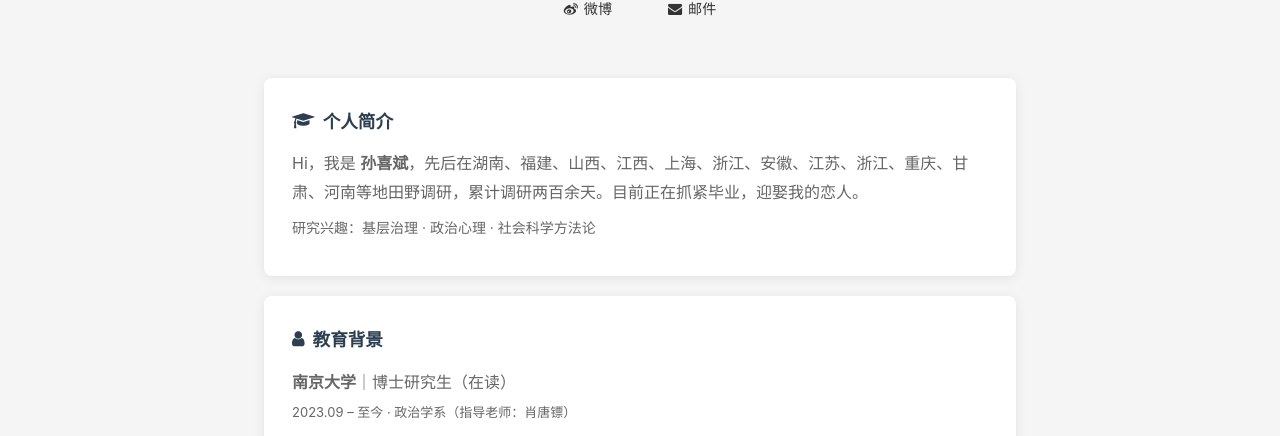
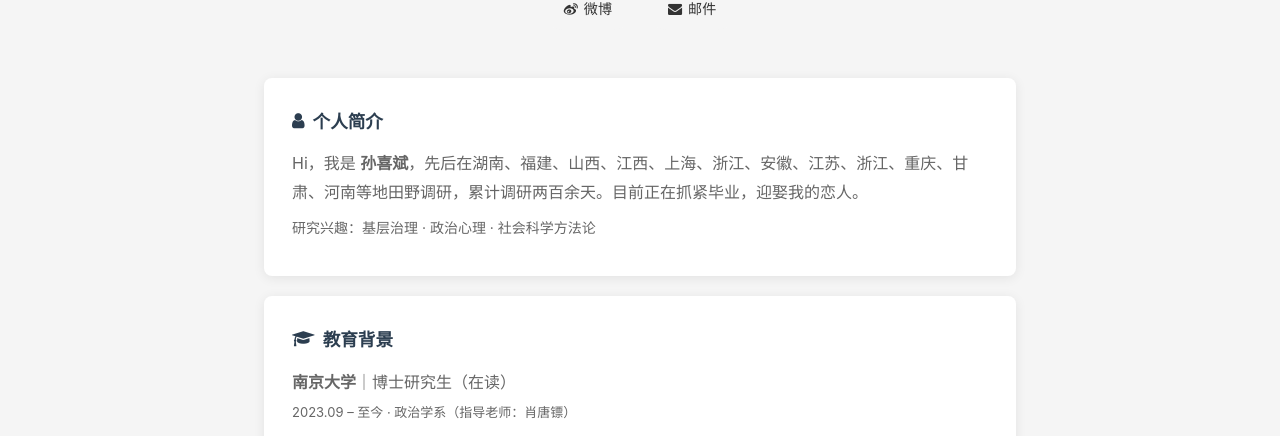
Before and after one commit to xibinsun/xibinsun.github.io, a Jekyll site: the page built from about.html, in a window 1280 px wide and 900 px high, scrolled down 581 px. Shown: the part 148-584 px from the top of the window. Built offline with Jekyll 4.4.1, drawn with Linux system fonts in a browser that asks for light colours; nearby versions of some CDN libraries.

Commit message:
Update about.html

```diff
--- a/about.html
+++ b/about.html
@@ -27,14 +27,14 @@ hide-header-text: true
 
     <!-- Info Cards -->
     <div class="info-card">
-        <h3><i class="fa fa-graduation-cap"></i> 个人简介</h3>
+        <h3><i class="fa fa-user"></i> 个人简介</h3>
         <p>Hi，我是 <strong>孙喜斌</strong>，先后在湖南、福建、山西、江西、上海、浙江、安徽、江苏、浙江、重庆、甘肃、河南等地田野调研，累计调研两百余天。目前正在抓紧毕业，迎娶我的恋人。</p>
         <p style="color: var(--text-light);font-size: 14px;">研究兴趣：基层治理 · 政治心理 · 社会科学方法论</p>
     </div>
 
    <!-- 教育背景 -->
     <div class="info-card">
-        <h3><i class="fa fa-user"></i> 教育背景</h3>
+        <h3><i class="fa fa-graduation-cap"></i> 教育背景</h3>
        <p>
         <strong>南京大学</strong>｜博士研究生（在读）<br>
         <span style="color: var(--text-light); font-size: 13px;">2023.09 – 至今 · 政治学系（指导老师：肖唐镖）</span>
```
